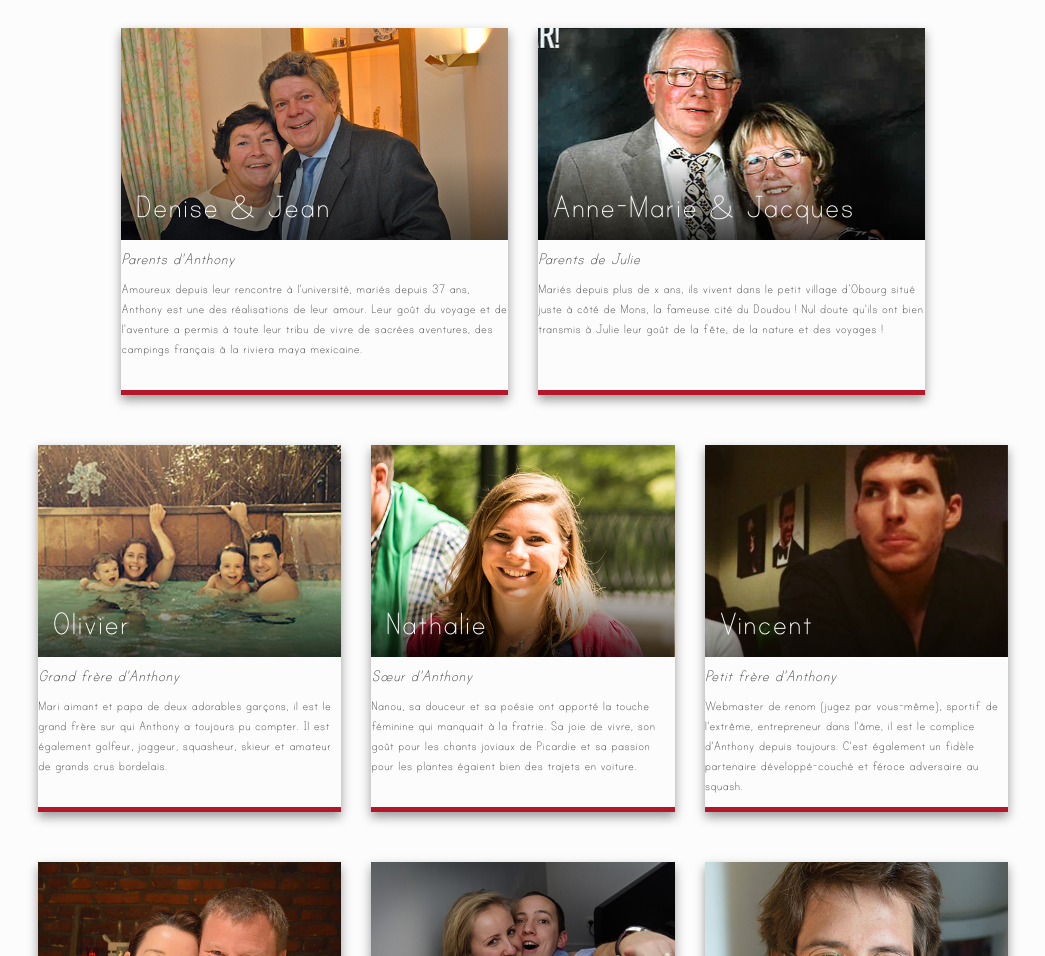
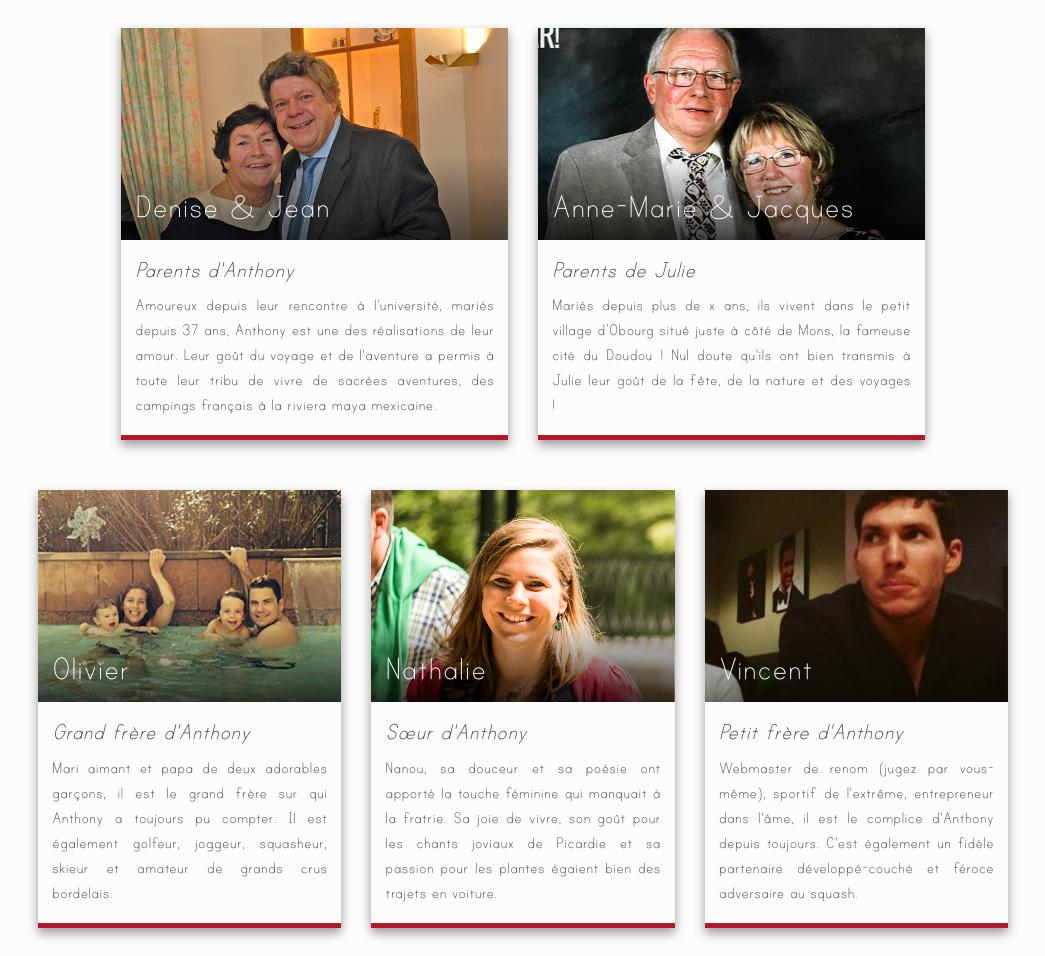
Before and after one commit to julieplusanthony/julieplusanthony.github.io, a plain HTML site: page index.html in a window 1280 px wide. Shown: the part 3133-4089 px from the top of the page, without its empty margins (117-1162 px from the left). Drawn offline with nearby package versions, Linux system fonts and the light colour scheme; some packages are replaced by stand-ins of ours.

Commit message:
Petit plus de style dans les cards

```diff
--- a/style.css
+++ b/style.css
@@ -172,17 +172,18 @@ nav li a, nav li a:active, nav li a:hover, nav li a:visited { color: #D0021B; }
 }
 
 .card .head, .card .head-big {
-	padding: 10em 0 .25em 1em;
+	padding: 10em 1em .25em 1em;
     background: center center no-repeat;
     background-size: cover;
     color: #fcfcfc;
 }
 
 .card .head h3 { font-size: 2.5em; }
-.card .head h4, .card .body h4 { font-size: 1.25em; font-style: italic; }
+.card .head h4, .card .body h4 { font-size: 1.75em; font-style: italic; }
 
 .card .head-big { padding: 12.5em 5em 1.5em 5em; margin: 0 -15px; }
-.card .body { min-height: 10em; }
+.card .body { min-height: 17m; padding: .5em 1em; }
+.card .body p { font-size: 1.25em; text-align: justify; }
 
 @media (max-width: 768px) {
 	.card .head-big { padding: 12.5em 1.5em 1.5em 1.5em; }
```
